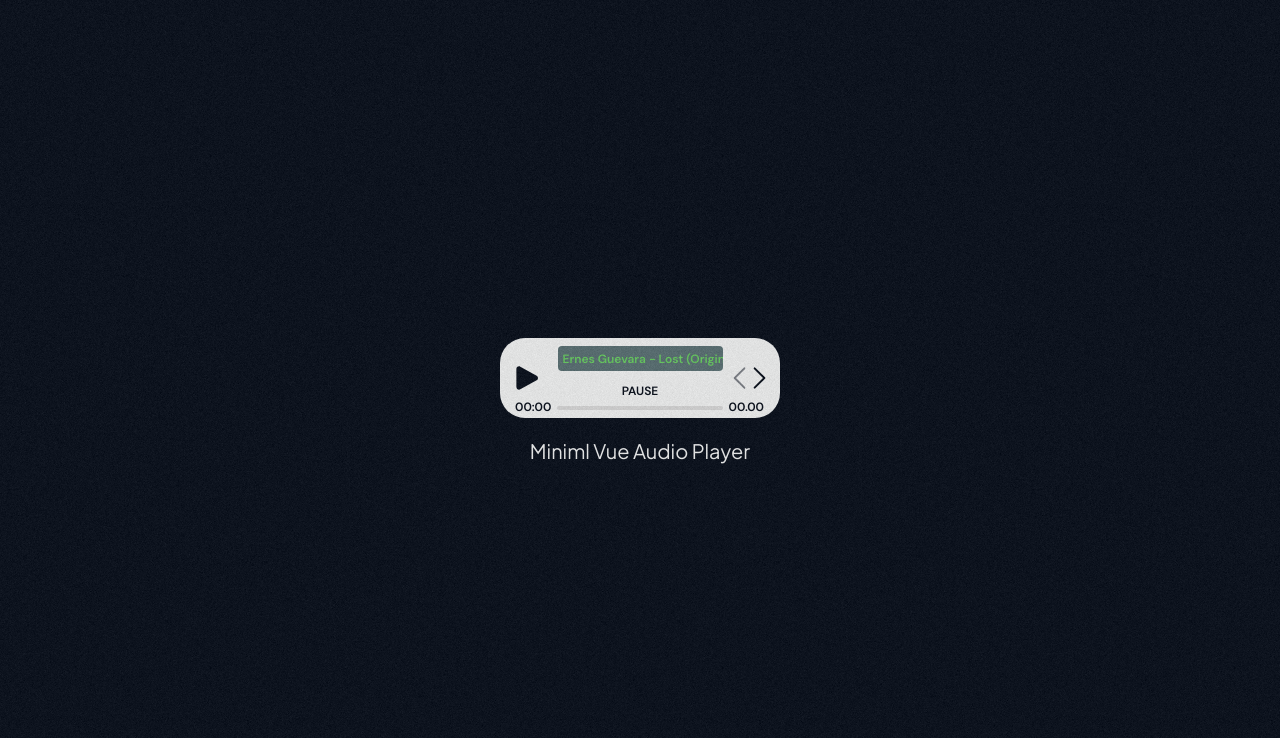
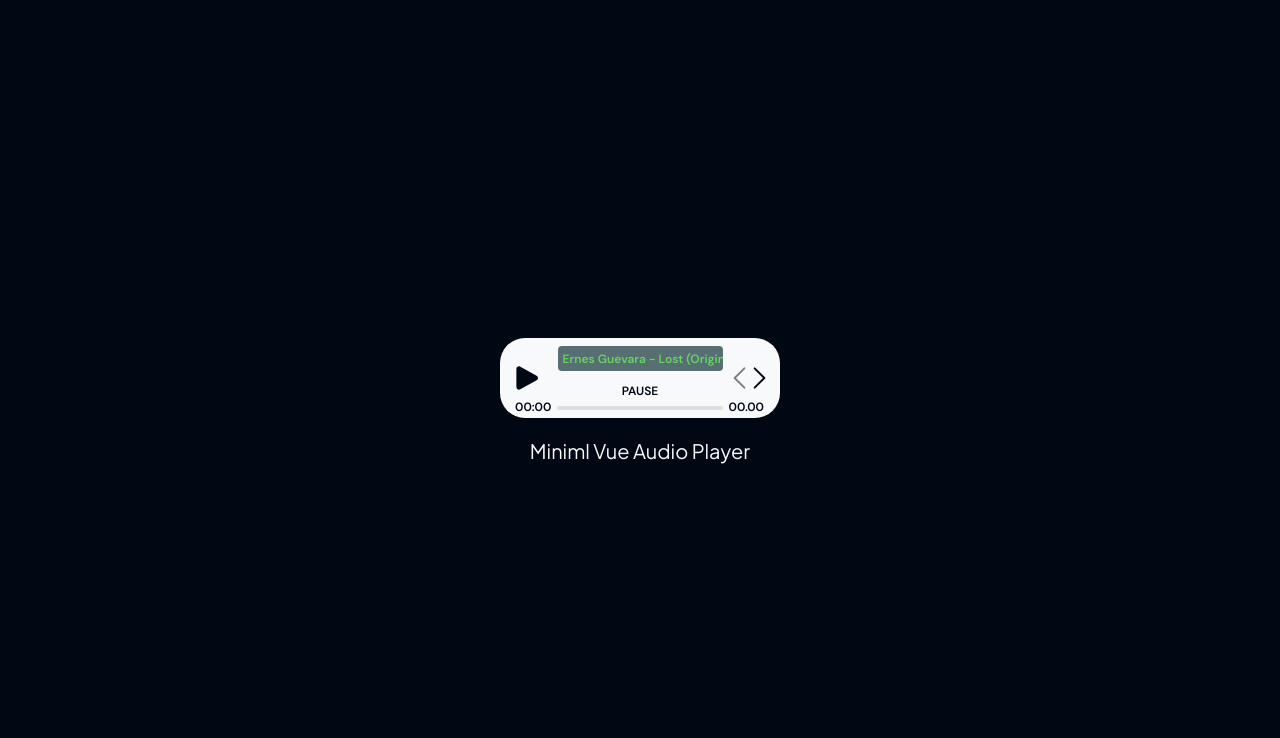
Before and after one commit to thorstensson/mp3playerp5, a Vue app: page / in a window 1280 px wide. Shown: the top 738 px of the page. Built offline with nearby package versions, Linux system fonts and the light colour scheme.

Commit message:
removed noise effect

```diff
--- a/src/App.vue
+++ b/src/App.vue
@@ -10,7 +10,6 @@ import NoiseBackgroundFx from './components/NoiseBackgroundFx.vue';
     <WhatAbout>
       <template #title>Miniml Vue Audio Player</template>
     </WhatAbout>
-    <NoiseBackgroundFx />
   </div>
 </template>
 
```
